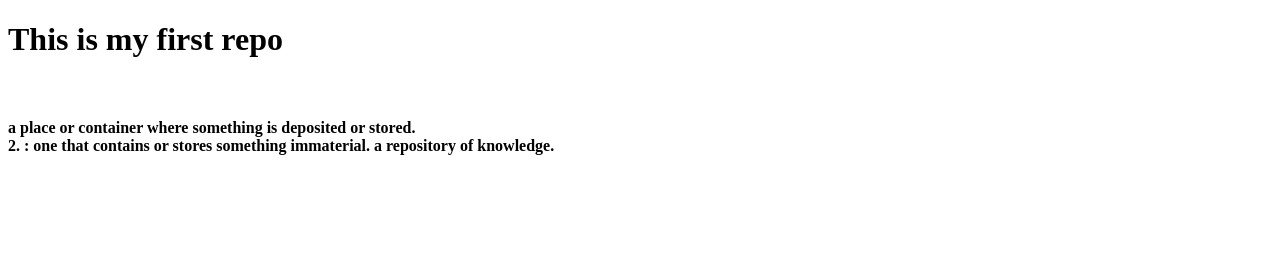
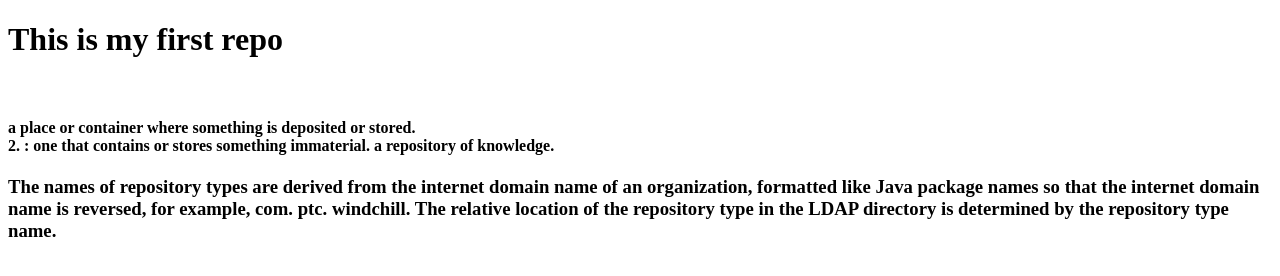
Before and after one commit to YogitaBhujadi/first_repo, a plain HTML site: page index.html in a window 1280 px wide. Drawn offline with Linux system fonts and the light colour scheme.

Commit message:
changes added

```diff
--- a/index.html
+++ b/index.html
@@ -12,5 +12,6 @@
     <br>
     <h4>a place or container where something is deposited or stored. <br>
         2. : one that contains or stores something immaterial. a repository of knowledge.</h4>
+        <h3>The names of repository types are derived from the internet domain name of an organization, formatted like Java package names so that the internet domain name is reversed, for example, com. ptc. windchill. The relative location of the repository type in the LDAP directory is determined by the repository type name.</h3>
 </body>
 </html>
```
